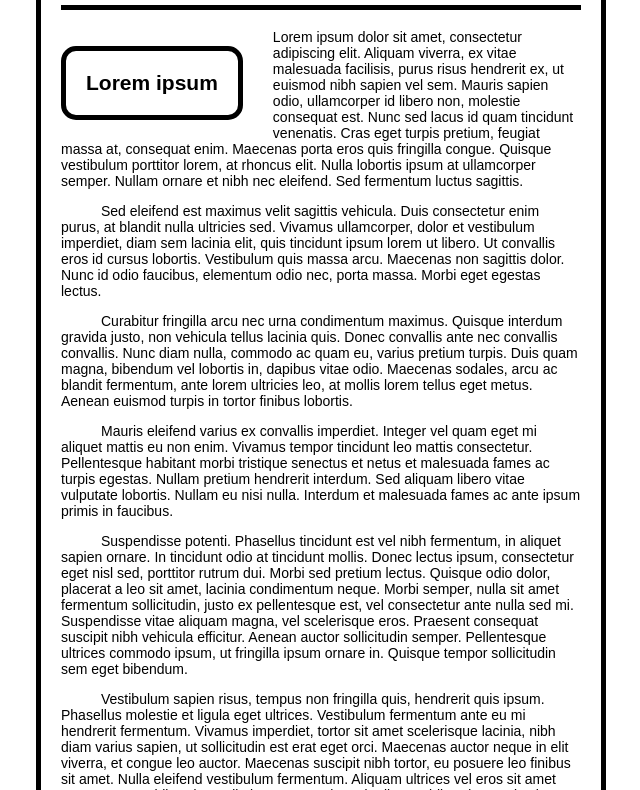
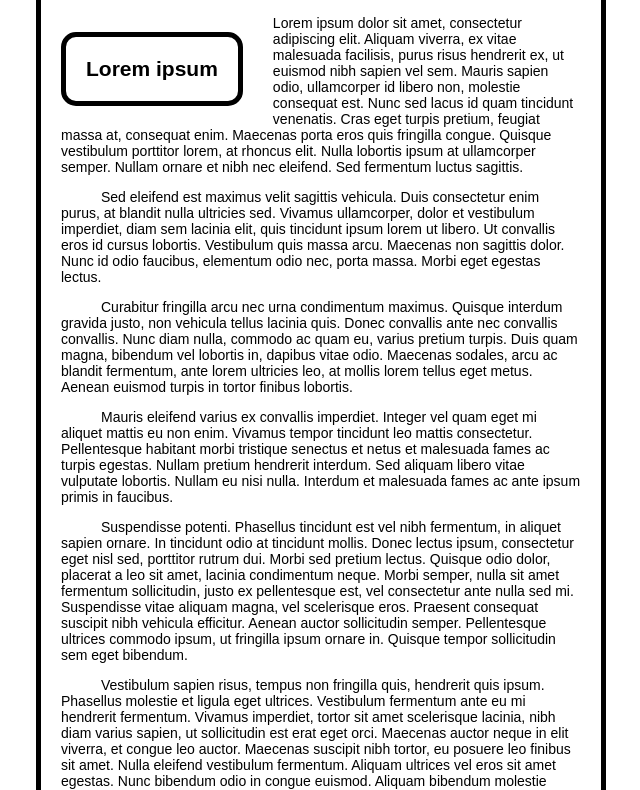
Before and after one commit to hacerespacio/haceresapcio.github.io, a plain HTML site: page index.html in a window 1280 px wide. Shown: the part 90-880 px from the top of the page, without its empty margins (319-959 px from the left). Drawn offline with Linux system fonts and the light colour scheme.

Commit message:
Formatting.

```diff
--- a/style.css
+++ b/style.css
@@ -10,7 +10,7 @@ text-indent:40px
 
 body {
 width: 520px;
-margin: -16px auto;
+margin: -30px auto;
 padding: 20px;
 border-left: 5px solid #000;
 border-right: 5px solid #000;
```
